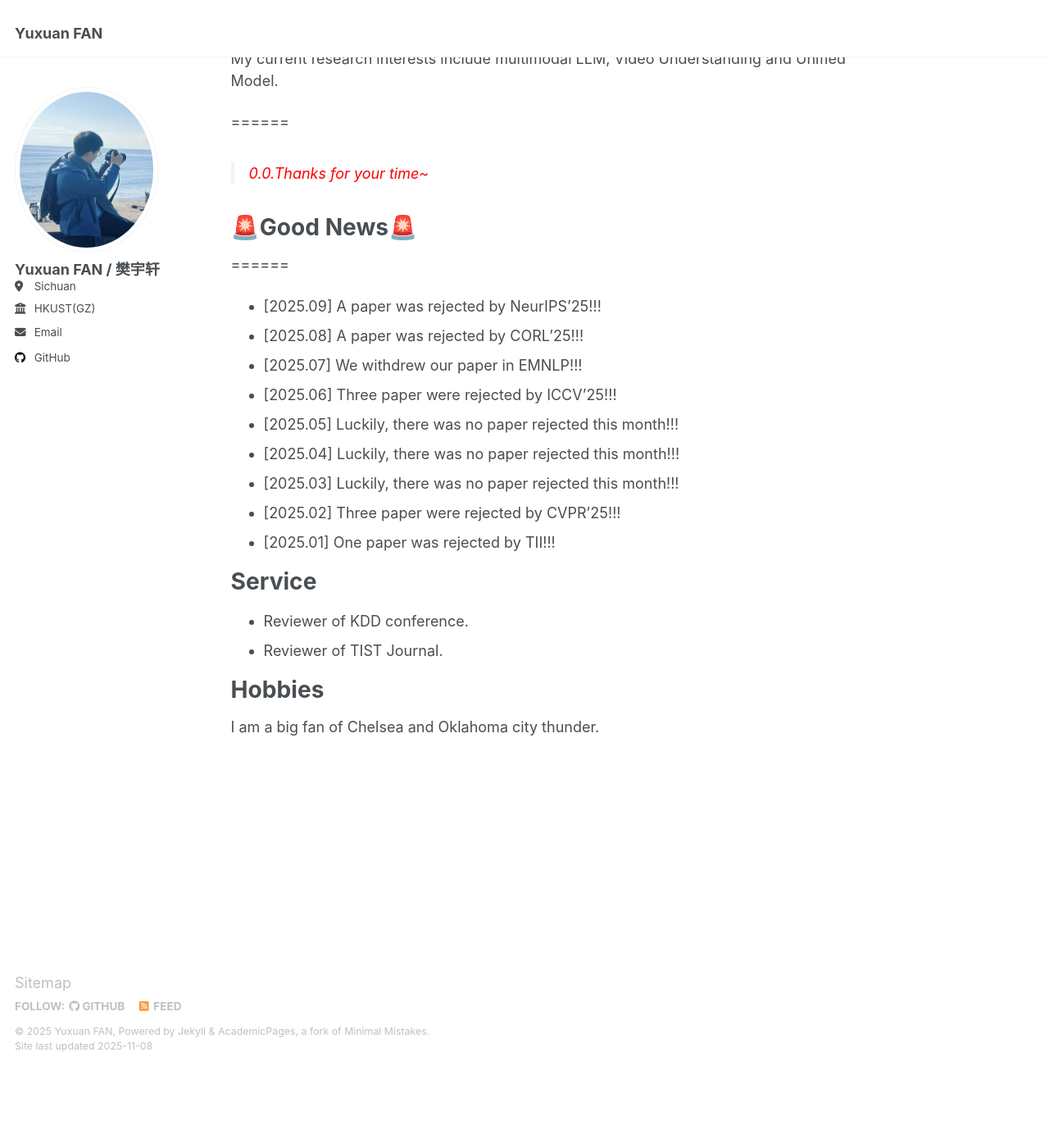
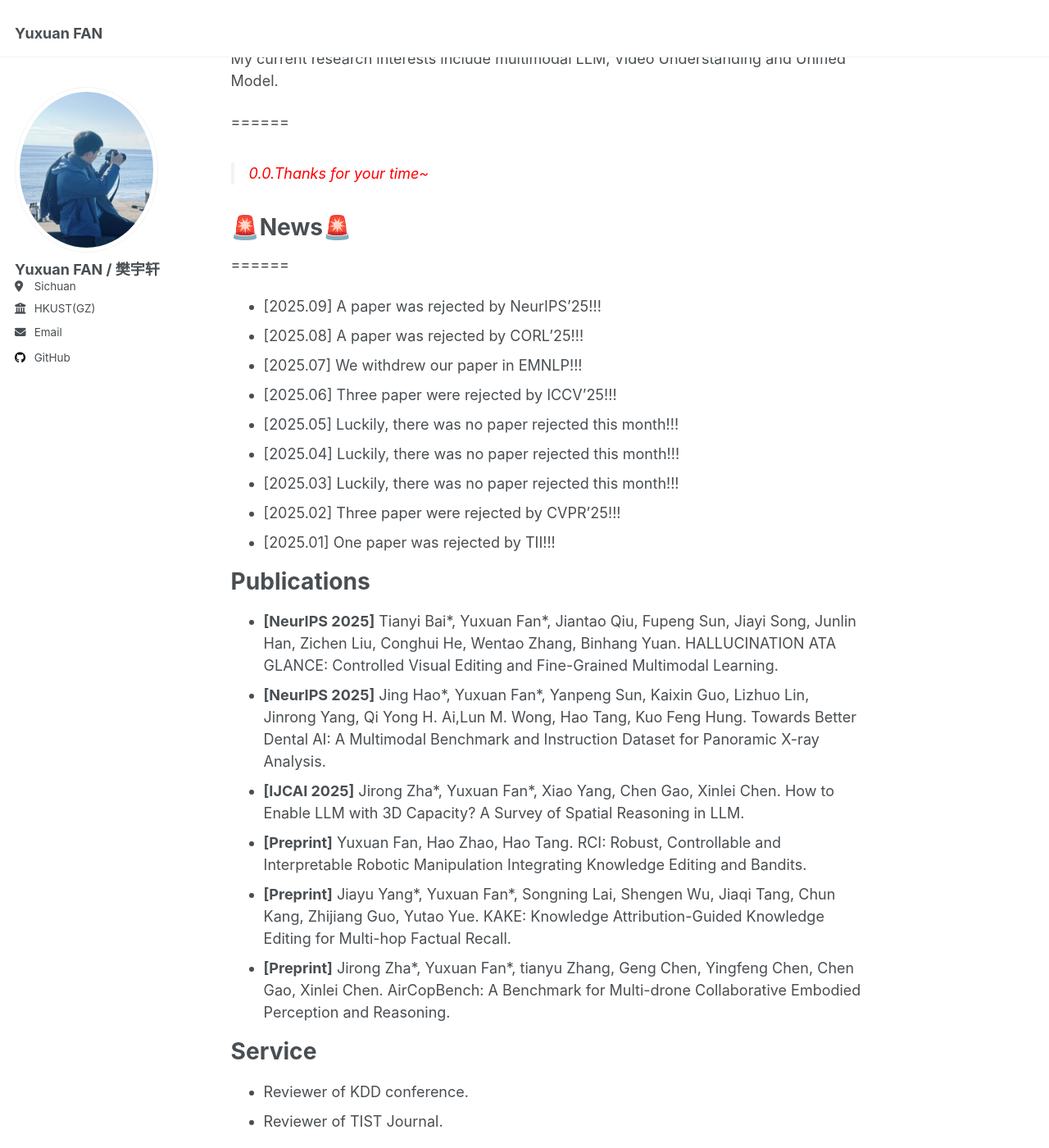
Before and after one commit to yuxuanfanOrion/yuxuanfanOrion.github.io, a Jekyll site: the page built from _pages/about.md, in a window 1280 px wide and 1400 px high, scrolled down 290 px. Shown: the whole window at 82% size. Built offline with Jekyll 4.4.1, drawn with Linux system fonts in a browser that asks for light colours; before the commit the page ends 1594 px from its top, so only the background shows below that.

Commit message:
Update about.md

```diff
--- a/_pages/about.md
+++ b/_pages/about.md
@@ -17,7 +17,7 @@ My current research interests include multimodal LLM, Video Understanding and Un
 
 > <span style="color: red">0.0.Thanks for your time~</span>
 
-# 🚨Good News🚨
+# 🚨News🚨
 ======
 - [2025.09] A paper was rejected by NeurIPS'25!!!
 - [2025.08] A paper was rejected by CORL'25!!!
@@ -30,6 +30,16 @@ My current research interests include multimodal LLM, Video Understanding and Un
 - [2025.01] One paper was rejected by TII!!!
 
 
+# Publications
+- **[NeurIPS 2025]** Tianyi Bai\*, Yuxuan Fan\*, Jiantao Qiu, Fupeng Sun, Jiayi Song, Junlin Han, Zichen Liu, Conghui He, Wentao Zhang, Binhang Yuan. HALLUCINATION ATA GLANCE: Controlled Visual Editing
+and Fine-Grained Multimodal Learning.
+- **[NeurIPS 2025]** Jing Hao\*, Yuxuan Fan\*, Yanpeng Sun, Kaixin Guo, Lizhuo Lin, Jinrong Yang, Qi Yong H. Ai,Lun M. Wong, Hao Tang, Kuo Feng Hung. Towards Better Dental AI: A Multimodal Benchmark and
+Instruction Dataset for Panoramic X-ray Analysis.
+- **[IJCAI 2025]** Jirong Zha\*, Yuxuan Fan\*, Xiao Yang, Chen Gao, Xinlei Chen. How to Enable LLM with 3D Capacity? A Survey of Spatial Reasoning in LLM.
+- **[Preprint]** Yuxuan Fan, Hao Zhao, Hao Tang. RCI: Robust, Controllable and Interpretable Robotic Manipulation Integrating Knowledge Editing and Bandits.
+- **[Preprint]** Jiayu Yang\*, Yuxuan Fan\*, Songning Lai, Shengen Wu, Jiaqi Tang, Chun Kang, Zhijiang Guo, Yutao Yue. KAKE: Knowledge Attribution-Guided Knowledge Editing for Multi-hop Factual Recall.
+- **[Preprint]** Jirong Zha\*, Yuxuan Fan\*, tianyu Zhang, Geng Chen, Yingfeng Chen, Chen Gao, Xinlei Chen. AirCopBench: A Benchmark for Multi-drone Collaborative Embodied Perception and Reasoning.
+
 # Service
 - Reviewer of KDD conference.
 - Reviewer of TIST Journal.
```
